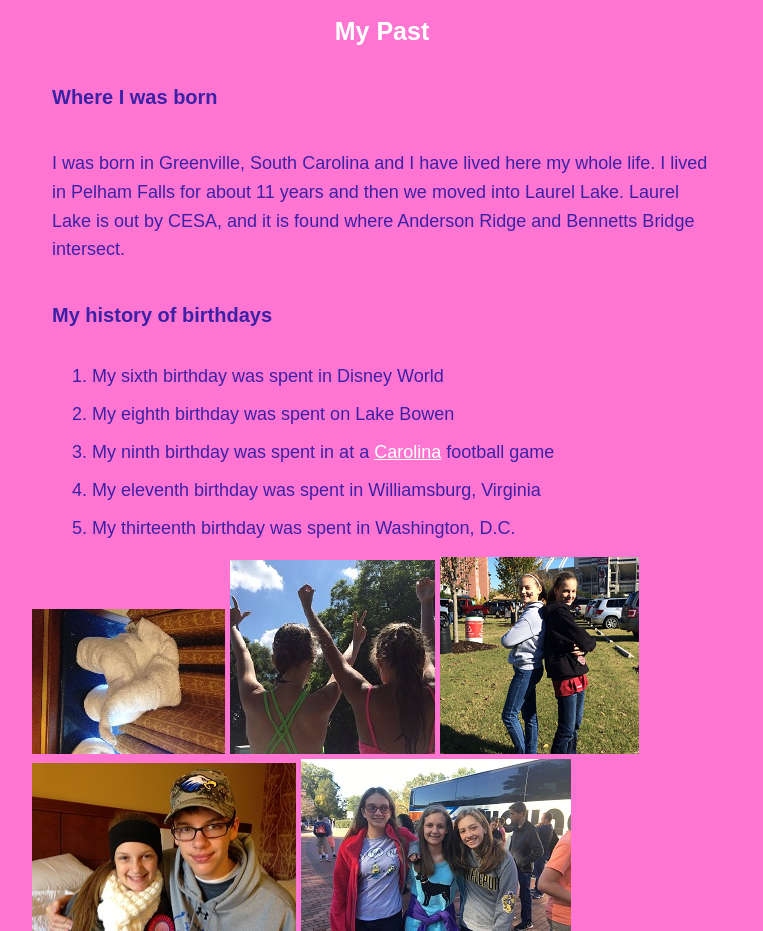
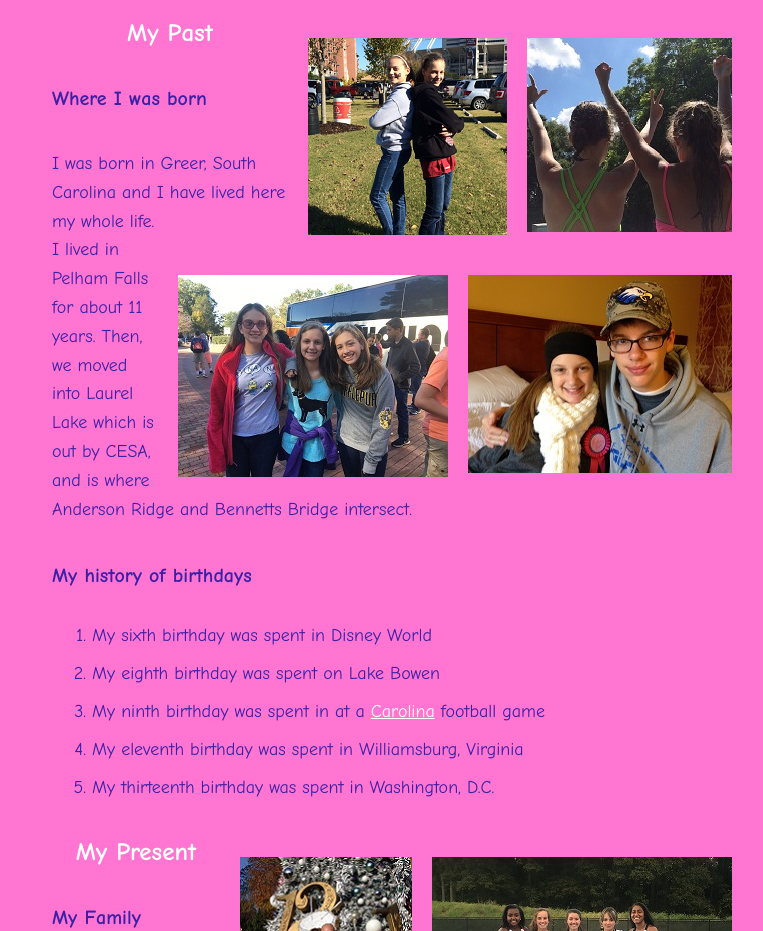
Before and after one commit to DogreRunt/past-present-future, a plain HTML site: page index.html in a window 1280 px wide. Shown: the part 102-1033 px from the top of the page, without its empty margins (258-1021 px from the left). Drawn offline with Linux system fonts and the light colour scheme; a web font is replaced by a local one.

Commit message:
Add files via upload

```diff
--- a/index.html
+++ b/index.html
@@ -13,9 +13,16 @@
 
 <h1>Michaela's Past, Present, and Future</h1>
 
+<section>
+
+  <img class="right" src="img/lake.jpg" alt="My eighth birthday">
+  <img class="right" src="img/football-game.jpg" alt="My ninth birthday">
+  <img class="right" src="img/williamsburg.jpg" alt="My eleventh birthday">
+  <img class="right" src="img/washington-dc.jpg" alt="My thirteenth birthday">
+
 <h2>My Past</h2>
 <h3>Where I was born</h3>
-  <p>I was born in Greenville, South Carolina and I have lived here my whole life. I lived in Pelham Falls for about 11 years and then we moved into Laurel Lake. Laurel Lake is out by CESA, and it is found where Anderson Ridge and Bennetts Bridge intersect.</p>
+  <p>I was born in Greer, South Carolina and I have lived here my whole life. I lived in Pelham Falls for about 11 years. Then, we moved into Laurel Lake which is out by CESA, and is where Anderson Ridge and Bennetts Bridge intersect.</p>
 <h3>My history of birthdays</h3>
   <ol>
   <li>My sixth birthday was spent in Disney World</li>
@@ -24,39 +31,32 @@
   <li>My eleventh birthday was spent in Williamsburg, Virginia</li>
   <li>My thirteenth birthday was spent in Washington, D.C.</li>
 </ol>
+</section>
 
-<img src="img/disney-world.jpg" alt="My sixth birthday">
-<img src="img/lake.jpg" alt="My eighth birthday">
-<img src="img/football-game.jpg" alt="My ninth birthday">
-<img src="img/williamsburg.jpg" alt="My eleventh birthday">
-<img src="img/washington-dc.jpg" alt="My thirteenth birthday">
+<img class="right" src="img/tennis-team.jpg" alt="J.L. Mann JV Tennis Team">
+<img class="right" src="img/mom-dad.jpg" alt="My mom and dad">
 
 <h2>My Present</h2>
 <h3>My Family</h3>
   <p>In my house, I live with my brother, T.J., my mom, my dad, and my two dogs, Patches and George Bailey. I have a sister named Shonna that is married and has two boys, Knox and Brice. Her husband's name is Scott and they live  in Lyman, South Carolina.
 <h3>My Interests</h3>
-<p>Currently, I am playing tennis on J.L. Mann's JV Tennis Team. I will start playing for <a href="https://greenvilletennis.net/"> Greenville Tennis Club</a> again as soon as this season's over. Also, I have started reading the Harry Potter books and I love them!</p>
+<p>Currently, I am playing tennis on J.L. Mann's JV Tennis Team. I will start playing for <a href="https://greenvilletennis.net/"> Greenville Tennis Club</a> again as soon as this season's over.</p>
 
-<img src="img/tennis-team.jpg" alt="J.L. Mann JV Tennis Team">
-<img src="img/harry-potter.jpg" alt="My fabulous PJs">
-<img src="img/mom-dad.jpg" alt="My mom and dad">
+<img class="right" src="img/ski.jpg" alt="My first attempt at skiing">
+<img class="right" src="img/tennis.jpg" alt="Me playing tennis at camp">
 
 <h2>My Future</h2>
 <h3>After High School...</h3>
   <p>I would like to either go to <a href="http://www.sc.edu/"> USC</a> or <a href="https://www.utk.edu/"> UTK</a>. I would like to play  tennis at college one day.</p>
-  <p>I'm not sure what I would like to do for work, but I would like to either be an accountant or work in forensic sciences.</p>
-  <p>One day, I would like to be married, but I do not want kids. Kids are nasty and irratating.</p>
+  <p>For work, but I would like to either be an <a href="https://hhrcpa.com/"> accountant</a> or work in forensic sciences.</p>
 
   <h3>My Bucket List</h3>
   <ul style="list-style-type:circle">
     <li>Go to a different country</li>
-    <li>Learn how to <a href="http://www.wikihow.com/Water-Ski-on-Two-Skis">water ski</a></li>
+    <li>Learn how to <a href="http://www.wikihow.com/Water-Ski-on-Two-Skis"> water ski</a></li>
     <li>Finally do a full split</li>
     <li>Learn how to surf</li>
     <li>Go scuba diving</li>
   </ul>
 
-
-<img src="img/ski.jpg" alt="My first attempt at skiing">
-<img src="img/tennis.jpg" alt="Me playing tennis at camp">
 </body>
--- a/main.css
+++ b/main.css
@@ -1,4 +1,5 @@
 body {
+  font-family: "Comic Sans MS", cursive, sans-serif;
   max-width: 700px;
   padding: 7px;
   margin-left: auto;
@@ -8,7 +9,12 @@ body {
   font-family: sans-serif;
 }
 
+section {
+  clear: both;
+}
+
 h1 {
+  font-family: "Comic Sans MS", cursive, sans-serif;
   border: 5px solid #ffffff;
   border-radius: 35px 0 35px 0;
   text-align: center;
@@ -20,6 +26,7 @@ h1 {
 }
 
 h2 {
+  font-family: "Comic Sans MS", cursive, sans-serif;
   text-align: center;
   padding: 20px;
   font-size: 25px;
@@ -29,6 +36,7 @@ h2 {
 }
 
 h3 {
+  font-family: "Comic Sans MS", cursive, sans-serif;
   padding: 20px;
   line-height: normal;
   margin: auto;
@@ -37,6 +45,7 @@ h3 {
 }
 
 li {
+  font-family: "Comic Sans MS", cursive, sans-serif;
   color: #3b21a5;
   font-size: 18px;
   line-height: 1;
@@ -44,6 +53,7 @@ li {
 }
 
 p {
+  font-family: "Comic Sans MS", cursive, sans-serif;
   color: #3b21a5;
   font-size: 18px;
   line-height: 1.6;
@@ -52,6 +62,12 @@ p {
 
 img {
   max-width: 100%
+}
+
+img.right {
+  float: right;
+  margin-left: 20px;
+  margin-top: 40px;
 }
 
 a:link {
```
